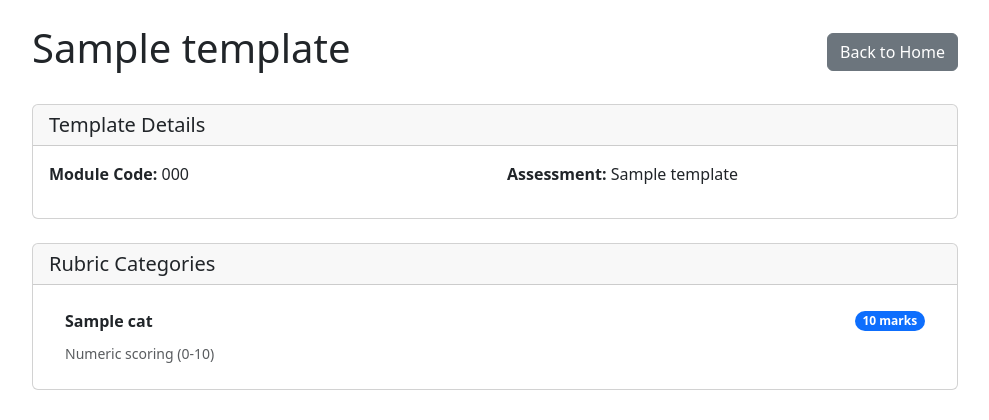
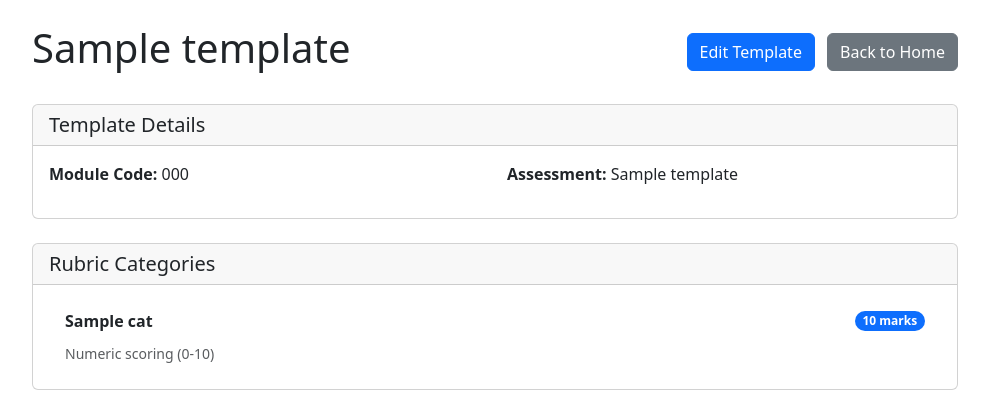
Before and after one commit to mblacklock/feedback_dl, a Django app: template feedback/templates/feedback/template_summary.html in a window 1280 px wide. Shown: the part 56-476 px from the top of the page, without its empty margins (145-1134 px from the left). Run offline with Django 5.2, Linux system fonts and the light colour scheme; the template is opened without the code that fills it: most values are stand-ins (such as "Sample title", 1, 10 or a date in 2020); data that the repository does not hold is empty.

Commit message:
Add Edit Template button to summary page
- Add Edit Template button next to Back to Home button
- Links to template_edit view with template.pk
- Uses btn-primary styling for prominence
- All 33 tests passing

```diff
--- a/feedback/templates/feedback/template_summary.html
+++ b/feedback/templates/feedback/template_summary.html
@@ -8,7 +8,10 @@
     <div class="col-md-10 mx-auto">
         <div class="d-flex justify-content-between align-items-center mb-4">
             <h1>{{ template.title }}</h1>
-            <a href="{% url 'home' %}" class="btn btn-secondary">Back to Home</a>
+            <div>
+                <a href="{% url 'template_edit' template.pk %}" class="btn btn-primary me-2">Edit Template</a>
+                <a href="{% url 'home' %}" class="btn btn-secondary">Back to Home</a>
+            </div>
         </div>
 
         <div class="card mb-4">
```
